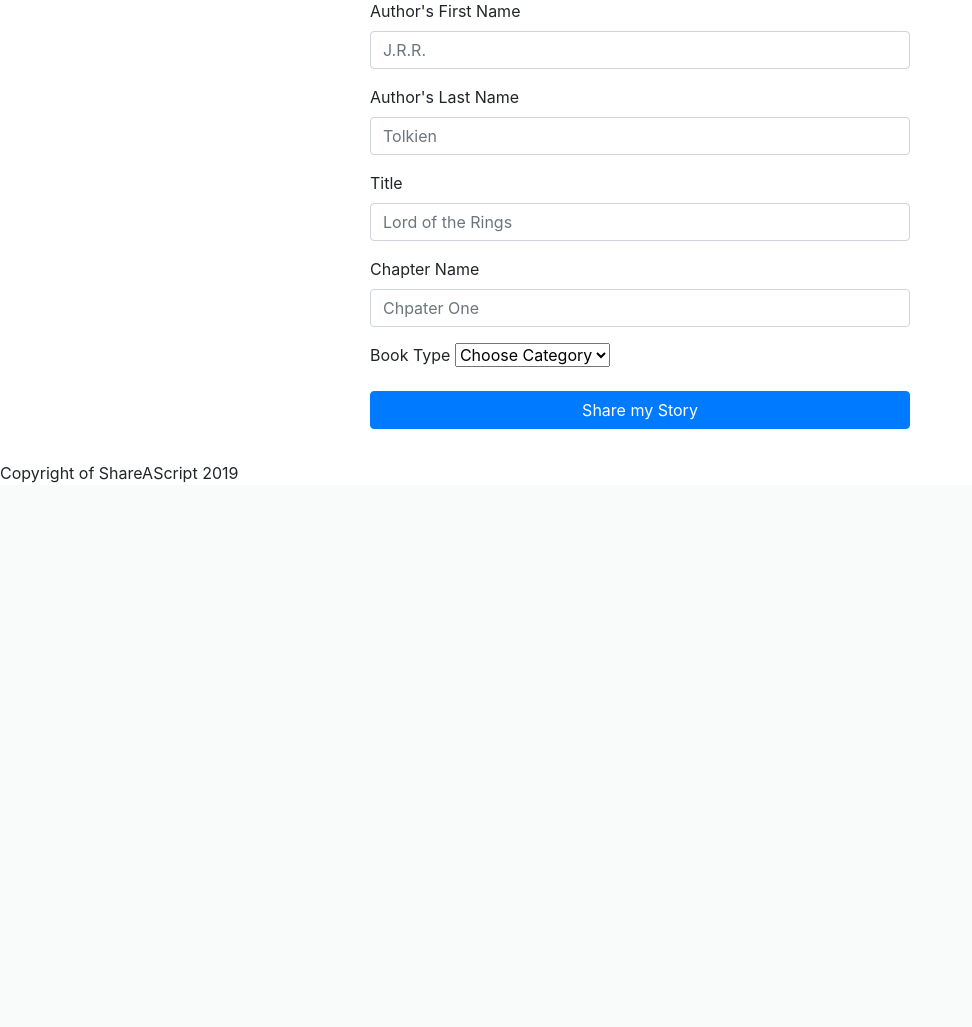
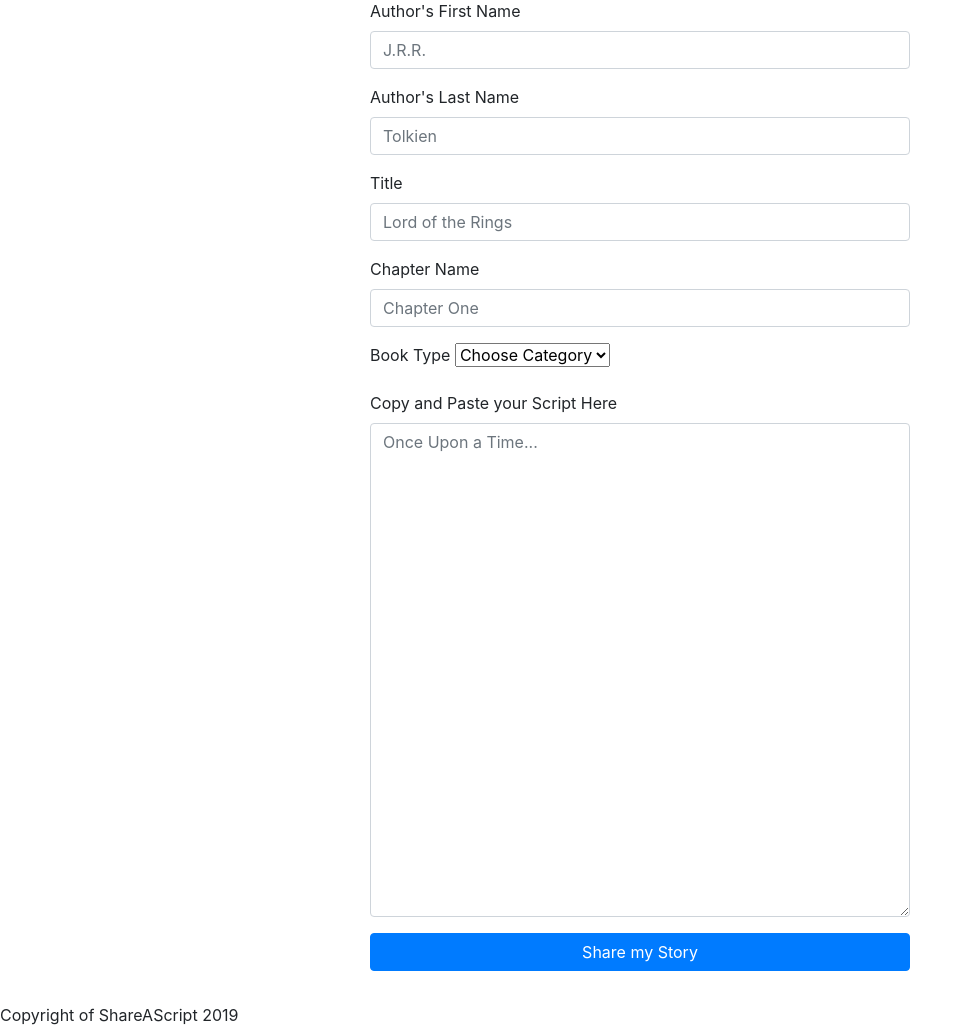
Before and after one commit to Seabhac-94/share_a_script, a Flask app: page /share_a_script in a window 1280 px wide. Shown: the part 465-1492 px from the top of the page, without its empty margins (0-972 px from the left). Before the commit the page ends 948 px from the top, so only its background shows below. Run offline with Flask 2, Linux system fonts and the light colour scheme; the visitor is signed in with stand-in values (Sample User, id 1); data that the repository does not hold is empty; some libraries are stand-ins or nearby versions; some web fonts are replaced.

Commit message:
edited add script code to only add author to author list if not existing, added textbox to share _a_script.html

```diff
--- a/app.py
+++ b/app.py
@@ -71,18 +71,21 @@ def logout():
 
 @app.route('/share_a_script')
 def share_a_script():
-    return render_template('share_a_script.html', categories=mongo.db.categories.find())
+    if 'username' in session:
+        return render_template('share_a_script.html', categories=mongo.db.categories.find())
+    else:
+        return redirect(url_for('login'))
+
 
 @app.route('/insert_script', methods=['POST'])
 def insert_script():
-    if 'username' in session:
         scripts = mongo.db.scripts
         author = mongo.db.authors
-        author.insert_one({'first_name' : request.form['first_name'], 'last_name' : request.form['last_name']})
+        existing_author = author.find_one({'first_name' : request.form['first_name'], 'last_name' : request.form['last_name']})
+        if existing_author is None:
+            author.insert_one({'first_name' : request.form['first_name'], 'last_name' : request.form['last_name']})
         scripts.insert_one(request.form.to_dict())
         return render_template('story_shared.html')
-    else:
-        return redirect(url_for('login'))
 
 @app.route('/get_categories')
 def get_categories():
--- a/templates/share_a_script.html
+++ b/templates/share_a_script.html
@@ -19,7 +19,7 @@
                 </div>
                 <div class="form-group">
                     <label for="chapter_name">Chapter Name</label>
-                        <input type="text" class="form-control" name="chapter_name" placeholder="Chpater One">
+                    <input type="text" class="form-control" name="chapter_name" placeholder="Chapter One">
                 </div>
                 <div class="form-group">
                     <label for="categories">Book Type</label>
@@ -30,6 +30,10 @@
                         {% endfor %}
                     </select>
                 </div>
+                <div class="form-group">
+                    <label for="script">Copy and Paste your Script Here</label>
+                    <textarea rows="20" cols="50" class="form-control" name="script" placeholder="Once Upon a Time..."></textarea>
+                </div>
                 <button type="submit" class="btn btn-primary btn-block">Share my Story</button>
             </form>
             <br>
```
Lines whose indentation alone changed are shown as unchanged.
